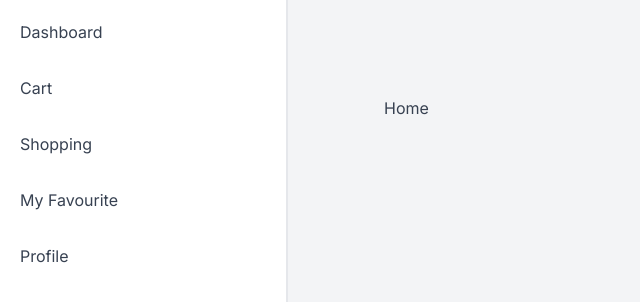
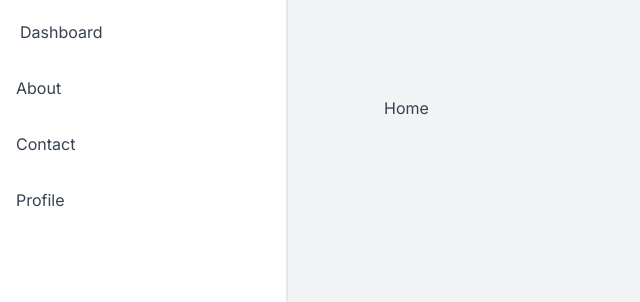
Before and after one commit to leobusar/next-project, a Next.js app: page / in a window 1280 px wide. Shown: the top 302 px of the page, without its empty margins (0-640 px from the left). Built offline with nearby package versions, Linux system fonts and the light colour scheme.

Commit message:
post sidebar

```diff
--- a/app/(general)/layout.tsx
+++ b/app/(general)/layout.tsx
@@ -1,3 +1,4 @@
+import { Navbar } from "../components";
 
 export default function GeneralLayout({
  children
--- a/app/components/sidebar/Sidebar.tsx
+++ b/app/components/sidebar/Sidebar.tsx
@@ -1,4 +1,21 @@
 import React from "react";
+import SidebarItem from "./SidebarItem";
+
+
+const navItems =  [
+    {
+      path: '/about',
+      text: 'About'
+    },
+    {
+      path: '/contact',
+      text: 'Contact'
+    },
+    {
+      path: '/profile',
+      text: 'Profile'
+    },
+  ];
 
 function Sidebar() {
   return (
@@ -9,25 +26,11 @@ function Sidebar() {
         <span>Dashboard</span>
     </a>
 
-    <a href="#" className="flex items-center space-x-1 rounded-md px-2 py-3 hover:bg-gray-100 hover:text-blue-600">
-        <span className="text-2xl"><i className="bx bx-cart"></i></span>
-        <span>Cart</span>
-    </a>
+    {navItems.map(({path, text}) => (
+        <SidebarItem key={path} path={path} text={text} />
+    ))}
 
-    <a href="#" className="flex items-center space-x-1 rounded-md px-2 py-3 hover:bg-gray-100 hover:text-blue-600">
-        <span className="text-2xl"><i className="bx bx-shopping-bag"></i></span>
-        <span>Shopping</span>
-    </a>
 
-    <a href="#" className="flex items-center space-x-1 rounded-md px-2 py-3 hover:bg-gray-100 hover:text-blue-600">
-        <span className="text-2xl"><i className="bx bx-heart"></i></span>
-        <span>My Favourite</span>
-    </a>
-
-    <a href="#" className="flex items-center space-x-1 rounded-md px-2 py-3 hover:bg-gray-100 hover:text-blue-600">
-        <span className="text-2xl"><i className="bx bx-user"></i></span>
-        <span>Profile</span>
-    </a>
 </aside>
 );
 }
--- /dev/null
+++ b/app/components/sidebar/SidebarItem.module.css
@@ -0,0 +1,5 @@
+
+
+.active-link {
+    @apply bg-blue-500 text-white;
+}
--- /dev/null
+++ b/app/components/sidebar/SidebarItem.tsx
@@ -0,0 +1,23 @@
+"use client";
+import Link from "next/link";
+import React from "react";
+import { usePathname } from "next/navigation";
+
+import style from "./SidebarItem.module.css";
+
+interface Props {
+  path: string;
+  text: string;
+}
+
+function SidebarItem({ path, text }: Props) {
+  const pathName = usePathname();
+
+  return (
+    <Link href={path} className={`flex items-center space-x-1 rounded-md px-2 py-3 hover:bg-gray-100 hover:text-blue-600 ${pathName == path && style["active-link"]}`}>
+      <span>{text}</span>
+    </Link>
+  );
+}
+
+export default SidebarItem;
```
